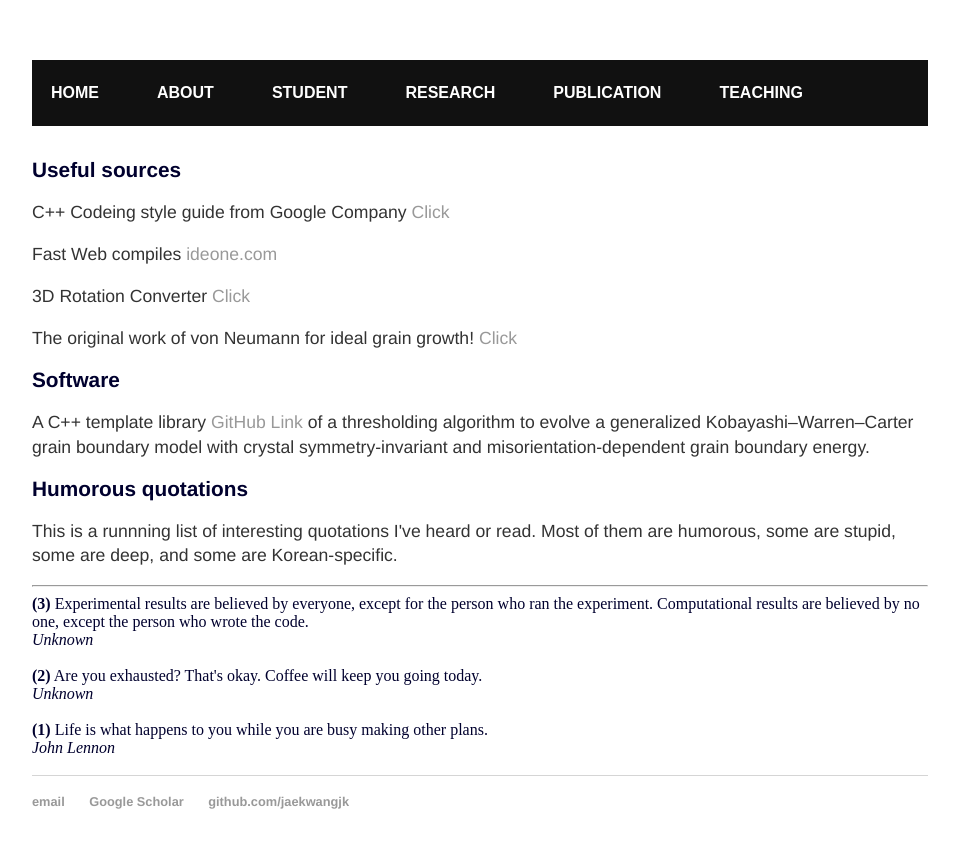
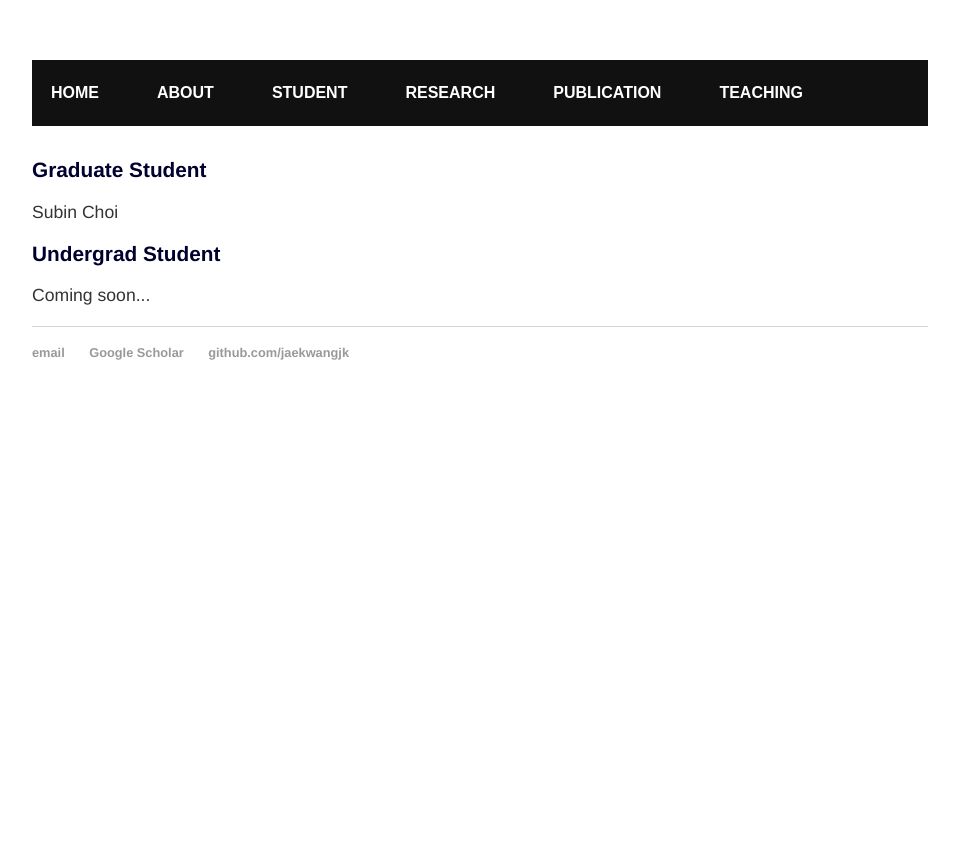
Before and after one commit to jaekwangjk/jaekwangjk.github.io, a Jekyll site: the page built from student.html, in a window 1280 px wide. Shown: the top 848 px of the page, without its empty margins (160-1119 px from the left). Built offline with Jekyll 4.4.1, drawn with Linux system fonts in a browser that asks for light colours.

Commit message:
Update student.html

```diff
--- a/student.html
+++ b/student.html
@@ -3,53 +3,14 @@ layout: default
 title: Jaekwang Kim
 ---
 <div class="blurb">
+	<br>
+	<h1>Graduate Student</h1>
+	<p>
+	Subin Choi
+  	</p>
 
-
-
-	<br>
-
-	<h1>Useful sources</h1>
+	<h1>Undergrad Student</h1>
 	<p>
-	C++ Codeing style guide from Google Company <a class="two"        href="https://google.github.io/styleguide/cppguide.html">Click</a>
-  	</p>
-	<p>
-	Fast Web compiles <a class="two" href="https://ideone.com">ideone.com</a>
+	Coming soon...
 	</p>
-	<p>
-	3D Rotation Converter <a class="two"
-        href="https://www.andre-gaschler.com/rotationconverter/">Click</a>
-	</p>
-	<p>
-	The original work of von Neumann for ideal grain growth!  <a class="two"
-        href="https://u.math.biu.ac.il/~mlazar/von_Neumann_paper.pdf">Click</a>
-	</p>
-
-
-	<h1>Software </h1>
-	<p>A C++ template library <a class="two" href="https://github.com/admal-research-group/GBthresholding">GitHub Link</a> of a thresholding algorithm to evolve a generalized Kobayashi–Warren–Carter grain boundary model with crystal symmetry-invariant and misorientation-dependent grain boundary energy.
-
-	<h1>Humorous quotations</h1>
-
-	<p>
-	This is a runnning list of interesting quotations I've heard or read.
-	Most of them are humorous, some are stupid, some are deep, and some are Korean-specific.
-	</p>
-
-	<hr>
-
-
-	<strong>(3)</strong> Experimental results are believed by everyone, except for the person who ran the experiment.
-	Computational results are believed by no one, except the person who wrote the code.
-	<br><em>Unknown</em><br>
-	<br>
-
-	<strong>(2)</strong> Are you exhausted? That's okay. Coffee will keep you going today.
-	<br><em>Unknown</em><br>
-	<br>
-
-	<strong>(1)</strong> Life is what happens to you while you are busy making other plans.
-	<br><em>John Lennon</em><br>
-	<br>
-
-
 </div><!-- /.blurb -->
```
